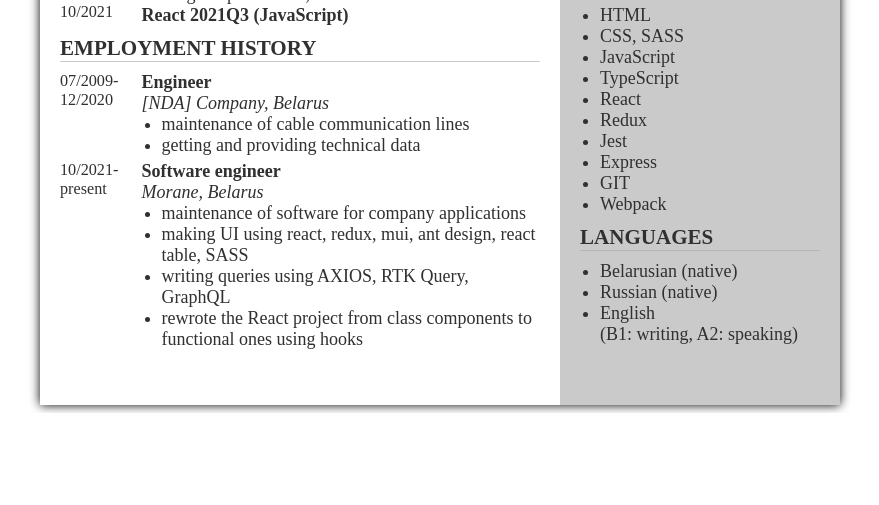
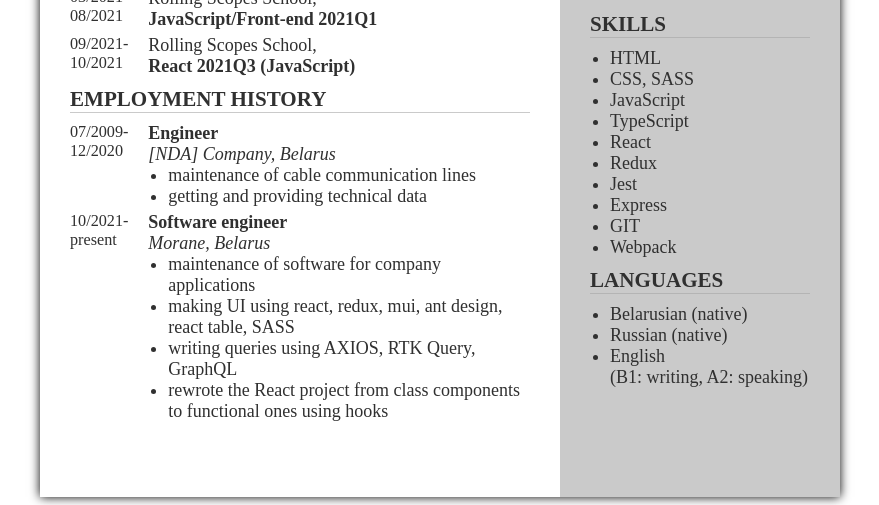
Before and after one commit to Uladzimir86/CV_09_2022, a plain HTML site: page index.html in a window 1280 px wide. Shown: the part 496-1001 px from the top of the page, without its empty margins (200-1079 px from the left). Before the commit the page ends 909 px from the top, so only its background shows below. Drawn offline with Linux system fonts and the light colour scheme.

Commit message:
refactor padding

```diff
--- a/style.scss
+++ b/style.scss
@@ -1,6 +1,6 @@
 $base-color: rgb(48, 48, 48);
 $second-color: rgba(167, 167, 167, 0.6);
-$padding: 20px;
+$padding: 30px;
 
 @mixin wrapper {
   width: 800px;
@@ -45,7 +45,7 @@ $padding: 20px;
 }
 .left-section, .right-section {
   padding: $padding;
-  padding-bottom: 50px;
+  padding-bottom: 70px;
 }
 .right-section {
   background-color: $second-color;
```
Also changed, not shown: style.css.
